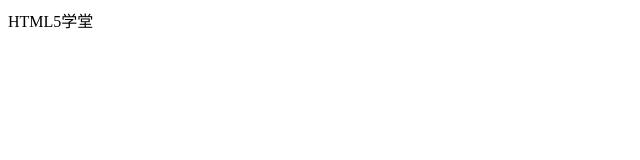
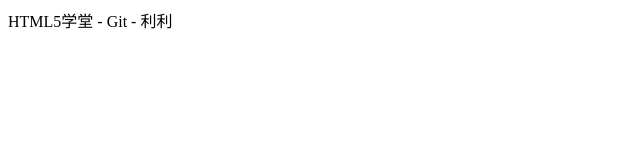
Before and after one commit to iceswan/h5coursetesting, a plain HTML site: page index.html in a window 1280 px wide. Shown: the full height of the page, 0-640 px from the left. Drawn offline with Linux system fonts and the light colour scheme.

Commit message:
update index.html

```diff
--- a/index.html
+++ b/index.html
@@ -6,6 +6,6 @@
 	<meta name="viewport" content="width=device-width,user-scalable=no">
 </head>
 <body>
-	<div class="wrap">HTML5学堂</div>
+	<div class="wrap">HTML5学堂 - Git - 利利</div>
 </body>
 </html>
```
